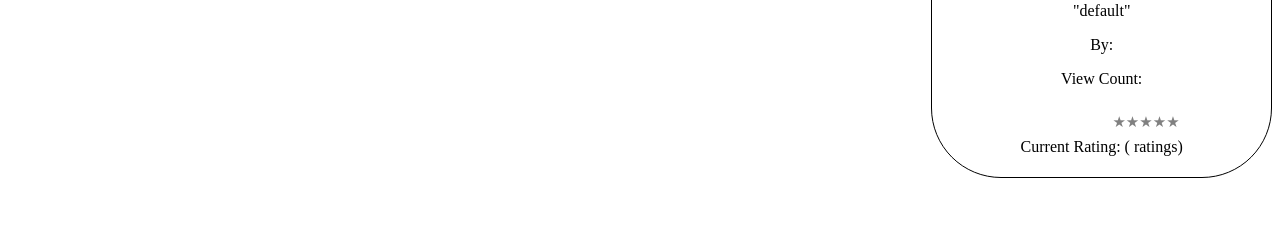
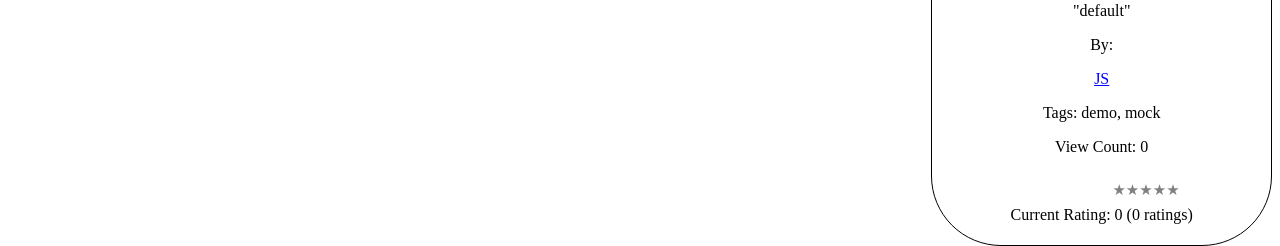
Before and after one commit to youngtub/jackshack, a React app: page / in a window 1280 px wide. Shown: the part 864-1110 px from the top of the page. Before the commit the page ends 1042 px from the top, so only its background shows below. Built offline with nearby package versions, Linux system fonts and the light colour scheme; no server answers; the HTML template or start-up script is replaced by a standard one.

Commit message:
with error message if user not logged in and tries to rate + tags + searchable

```diff
--- a/db/models/graphicModel.js
+++ b/db/models/graphicModel.js
@@ -15,7 +15,8 @@ const Graphic = sequelize.define('graphics', {
   number_of_ratings: Sequelize.INTEGER,
   avg_rating: Sequelize.FLOAT,
   view_count: Sequelize.INTEGER,
-  created_at: Sequelize.DATE
+  created_at: Sequelize.DATE,
+  tags: Sequelize.ARRAY(Sequelize.STRING)
 }, {
   timestamps: false
 })
--- a/react-client/src/components/App.jsx
+++ b/react-client/src/components/App.jsx
@@ -54,14 +54,15 @@ loginCallback(name, id) {
     isLoggedIn: true,
     showLogin: false,
     uid: id
-  }, () => console.log('APP state', this.state))
+  })
 }
 
-submitGraphicsCallback() {
+submitGraphicsCallback(url) {
   this.setState({
     showSubmitGraphics: false
   })
   this.child.refreshExplore();
+  this.child.previewCallback(url); //doesnt work yet
 }
 
   render() {
@@ -99,7 +100,7 @@ submitGraphicsCallback() {
 
 
         <div classID="home">
-          <Home onRef={ref => (this.child = ref)}/>
+          <Home onRef={ref => (this.child = ref)} auth={this.state.isLoggedIn}/>
         </div>
       </div>
     )
--- a/react-client/src/components/Home.jsx
+++ b/react-client/src/components/Home.jsx
@@ -15,7 +15,7 @@ class Home extends React.Component {
       showcase: [],
       library: [],
       explore: [],
-      preview: ['default', 'https://drive.google.com/open?id=0BxlVLOVlVGhdNE9rWllHNENBekk'],
+      preview: ['default', 'https://drive.google.com/open?id=0BxlVLOVlVGhdNE9rWllHNENBekk', 0, 0, 0, 'demo, mock', 'JS'],
       sort: 'Recent',
       search: '',
       userid: 0
@@ -31,7 +31,7 @@ class Home extends React.Component {
   componentDidMount() {
     axios.get('/api/showcase')
     .then( (res) => {
-      console.log('showcase data in home', res);
+      console.log('showcase data in home', res.data);
       var currentShowcase = res.data;
       this.setState({
         showcase: currentShowcase
@@ -40,7 +40,7 @@ class Home extends React.Component {
 
     axios.get('/api/explore')
     .then( (res) => {
-      console.log('explore data in home', res);
+      console.log('explore data in home', res.data);
       var initialExplore = res.data;
       this.setState({
         explore: initialExplore,
@@ -65,6 +65,7 @@ class Home extends React.Component {
   previewCallback(imgurl) {
     axios.post('/api/getdetails', {link: imgurl})
     .then( (res) => {
+      console.log('For Preview: ', res.data)
       this.setState({
         preview: res.data
       })
@@ -132,7 +133,7 @@ class Home extends React.Component {
     </div>
 
     <div classID="preview">
-      <Preview details={this.state.preview} userselectcb={this.userSelectCallback} refresh={this.previewCallback}/>
+      <Preview details={this.state.preview} userselectcb={this.userSelectCallback} refresh={this.previewCallback} auth={this.props.auth}/>
     </div>
 
   </div>
--- a/react-client/src/subcomponents/explore.jsx
+++ b/react-client/src/subcomponents/explore.jsx
@@ -32,7 +32,7 @@ const Explore = (props) => {
     if (props.search === '') {
       return (item) => {return true}
     } else {
-      return (item) => {return item.title.includes(props.search)}
+      return (item) => {return item.title.includes(props.search) || item.tags.join().includes(props.search)}
     }
   }
 
@@ -65,7 +65,7 @@ const exploreContainer = {
   padding: "10px",
   display: "inline block",
   float: "left",
-  height: "500px",
+  height: "550px",
   overflow: "scroll"
 }
 
--- a/react-client/src/subcomponents/preview.jsx
+++ b/react-client/src/subcomponents/preview.jsx
@@ -11,6 +11,7 @@ const Preview = (props) => {
   }
 
   const handleStarChange = (newRating) => {
+    if (props.auth) {
       axios.post('/api/updateRating', {
         title: props.details[0],
         newRating: newRating
@@ -18,23 +19,34 @@ const Preview = (props) => {
       .then( () => {
         props.refresh(props.details[1])
       })
+    } else {
+      var alertMessage = `<p id='loginAlert' style="text-align: center; color: red; font-weight: bold"> Please Log in/Sign up to rate! [Click to hide]</p> `
+      $('.previewContainer').append(alertMessage)
+      $('#loginAlert').click( () => $('#loginAlert').remove())
+    }
   };
 
   return (
-    <div style={rightStyle}>
+    <div style={rightStyle} className="previewContainer">
       <h3 style={alignDescription}> Preview shirt </h3>
-      <div className="previewContainer" style={divStyle}>
+      <div style={divStyle}>
         <img src="https://teemill.com/uploaded/public/58344ea7d34955.11549832.png" height={500} width={400} />
         <img src={`https://drive.google.com/uc?id=${props.details[1].slice(33)}`} height={100} width={100} style={overlayStyle} />
         <p style={alignDescription}> "{props.details[0]}"</p>
         <p style={alignDescription}> By:</p>
-        <p style={usernameDisplay} onClick={onClickUser}>{props.details[5]} </p>
+        <p style={usernameDisplay} onClick={onClickUser}>{props.details[6]} </p>
+
+        <p style={alignDescription}> Tags: {
+            props.details[5].length ? props.details[5] : ''
+          }</p>
+
         <p style={alignDescription}> View Count: {props.details[2]} </p>
         <br></br>
+
         <div style={alignStars}>
           <Stars value={props.details[4]} onChange={handleStarChange}/>
         </div>
-        <p style={alignDescription}>Current Rating: {props.details[4]} ({props.details[3]} ratings) </p>
+        <p style={alignDescription}>Current Rating: {Math.round(props.details[4]*100)/100} ({props.details[3]} ratings) </p>
       </div>
 
     </div>
@@ -62,7 +74,7 @@ const usernameDisplay = {
 const overlayStyle = {
   position: "absolute",
   left: "150px",
-  bottom: "470px"
+  bottom: "505px"
 }
 
 const rightStyle = {
--- a/react-client/src/subcomponents/submitGraphics.jsx
+++ b/react-client/src/subcomponents/submitGraphics.jsx
@@ -6,13 +6,15 @@ class SubmitGraphics extends React.Component {
     super(props);
     this.state = {
       img: '',
-      title: ''
+      title: '',
+      tags: ''
     }
     //bindings
     this.handleUrlChange = this.handleUrlChange.bind(this);
     this.handleTitleChange = this.handleTitleChange.bind(this);
     this.handleSubmit = this.handleSubmit.bind(this);
     this.handleCancel = this.handleCancel.bind(this);
+    this.handleTagsChange = this.handleTagsChange.bind(this);
   }
   //functions
   handleUrlChange(e) {
@@ -32,12 +34,14 @@ class SubmitGraphics extends React.Component {
       axios.post('/api/submitgraphic', {
         url: this.state.img,
         artist: this.props.artist,
-        title: this.state.title
+        title: this.state.title,
+        tags: this.state.tags
       })
       .then( () => {
         this.setState({
           img: '',
-          title: ''
+          title: '',
+          tags: ''
         }, this.triggerCallback)
       })
     }
@@ -50,11 +54,17 @@ class SubmitGraphics extends React.Component {
     }, this.triggerCallback)
   }
 
+  handleTagsChange(e) {
+    this.setState({
+      tags: e.target.value
+    })
+  }
+
   triggerCallback() {
     this.props.cb(); //unbound
   }
 
-          // <p style={infoStyle}> `Submit a Google drive link (should look like this: https://drive.google.com/open?id=0BxlVLOVlVGhdMlY2YXloUC02d1k)`</p>
+    // <p style={infoStyle}> `Submit a Google drive link (should look like this: https://drive.google.com/open?id=0BxlVLOVlVGhdMlY2YXloUC02d1k)`</p>
 
   render() {
     return (
@@ -62,6 +72,7 @@ class SubmitGraphics extends React.Component {
       <div classID="submitGraphicsFormContainer" style={rightStyle}>
         <input onChange={this.handleUrlChange} type='text' placeholder='Google drive link' value={this.state.img} style={rightStyle}></input><br></br>
         <input onChange={this.handleTitleChange} type='text' placeholder='Title' value={this.state.title} style={rightStyle}></input><br></br>
+        <input onChange={this.handleTagsChange} type='text' placeholder='Tags, separated, by, commas' value={this.state.tags} style={rightStyle}></input><br></br>
         <button onClick={this.handleSubmit}>Submit</button>
         <button onClick={this.handleCancel}>Cancel</button>
       </div>
```
Also changed, not shown: 3 other files (tests, documents, lock files or other folders). Lines whose indentation alone changed are shown as unchanged.
